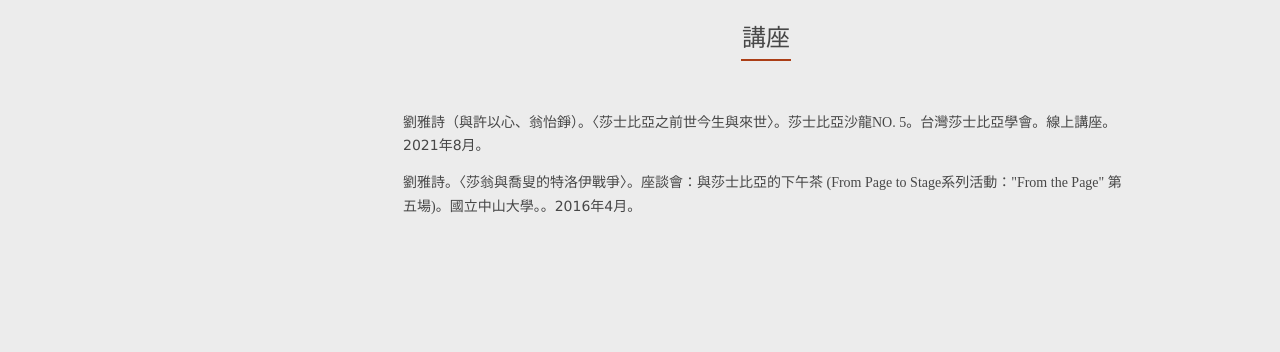
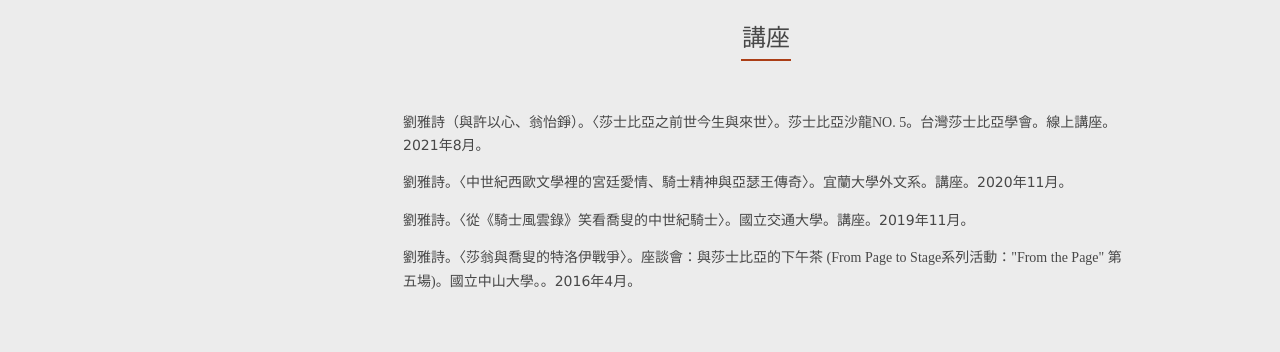
Before and after one commit to yashihliu/website, a plain HTML site: page publication-chi.html in a window 1280 px wide. Shown: the part 3814-4166 px from the top of the page. Drawn offline with Linux system fonts and the light colour scheme.

Commit message:
talk updated

```diff
--- a/publication-chi.html
+++ b/publication-chi.html
@@ -412,6 +412,13 @@ Licence URI: http://www.os-templates.com/template-terms
       lang=EN-US>2021</span><span style='font-family:"新細明體",serif'>年</span><span
       lang=EN-US>8</span><span style='font-family:"新細明體",serif'>月。</span></p>
 
+    <p class=MsoNormal><span style='font-family:"新細明體",serif'>劉雅詩。〈中世紀西歐文學裡的宮廷愛情、騎士精神與亞瑟王傳奇〉。宜蘭大學外文系。講座。</span><span
+        lang=EN-US>2020</span><span style='font-family:"新細明體",serif'>年</span><span
+        lang=EN-US>11</span><span style='font-family:"新細明體",serif'>月。</span></p>
+
+    <p class=MsoNormal><span style='font-family:"新細明體",serif'>劉雅詩。〈從《騎士風雲錄》笑看喬叟的中世紀騎士〉。國立交通大學。講座。</span><span
+          lang=EN-US>2019</span><span style='font-family:"新細明體",serif'>年</span><span
+          lang=EN-US>11</span><span style='font-family:"新細明體",serif'>月。</span></p>
 
     <p class=MsoNormal><span style='font-family:"新細明體",serif'>劉雅詩。〈莎翁與喬叟的特洛伊戰爭〉。座談會：與莎士比亞的下午茶 (From Page to Stage系列活動："From the Page" 第五場)。國立中山大學。。</span><span
       lang=EN-US>2016</span><span style='font-family:"新細明體",serif'>年</span><span
```
Also changed, not shown: publication-eng.html (+6 -1 lines), 2 other files.
